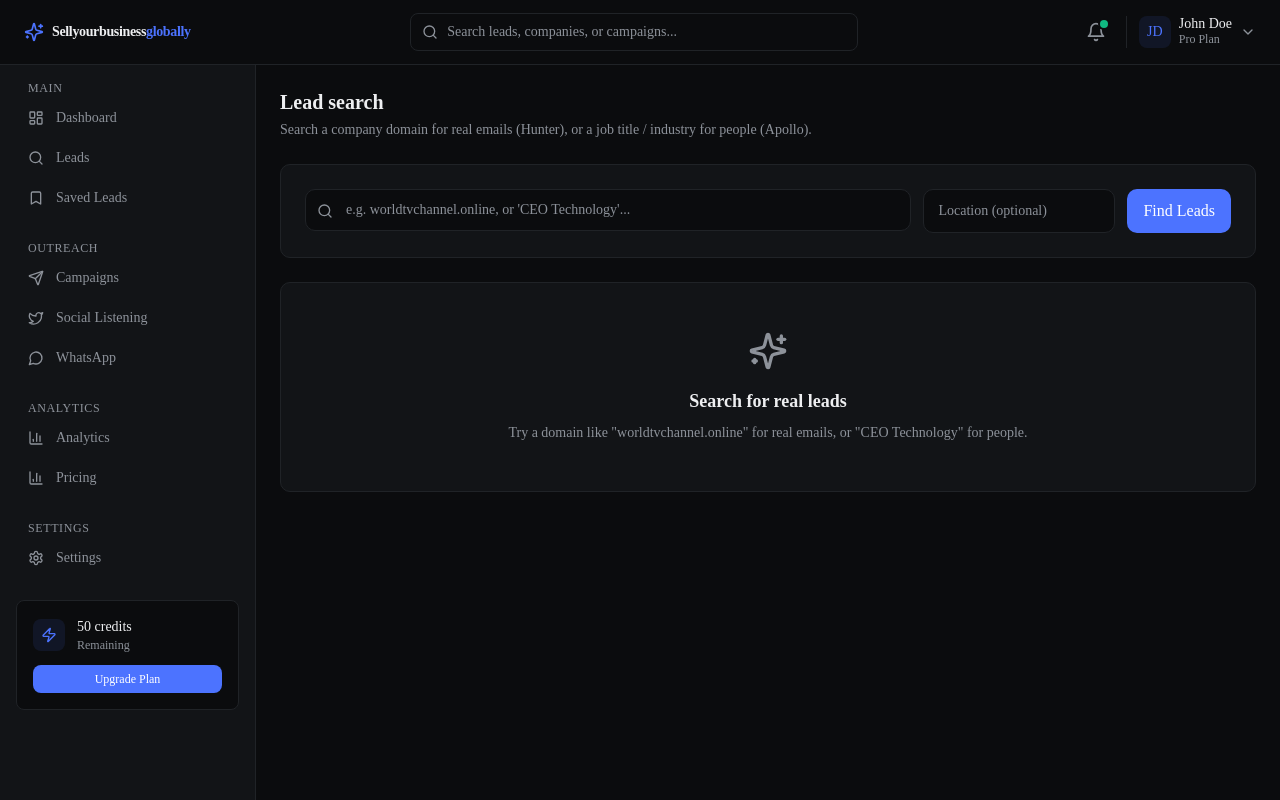
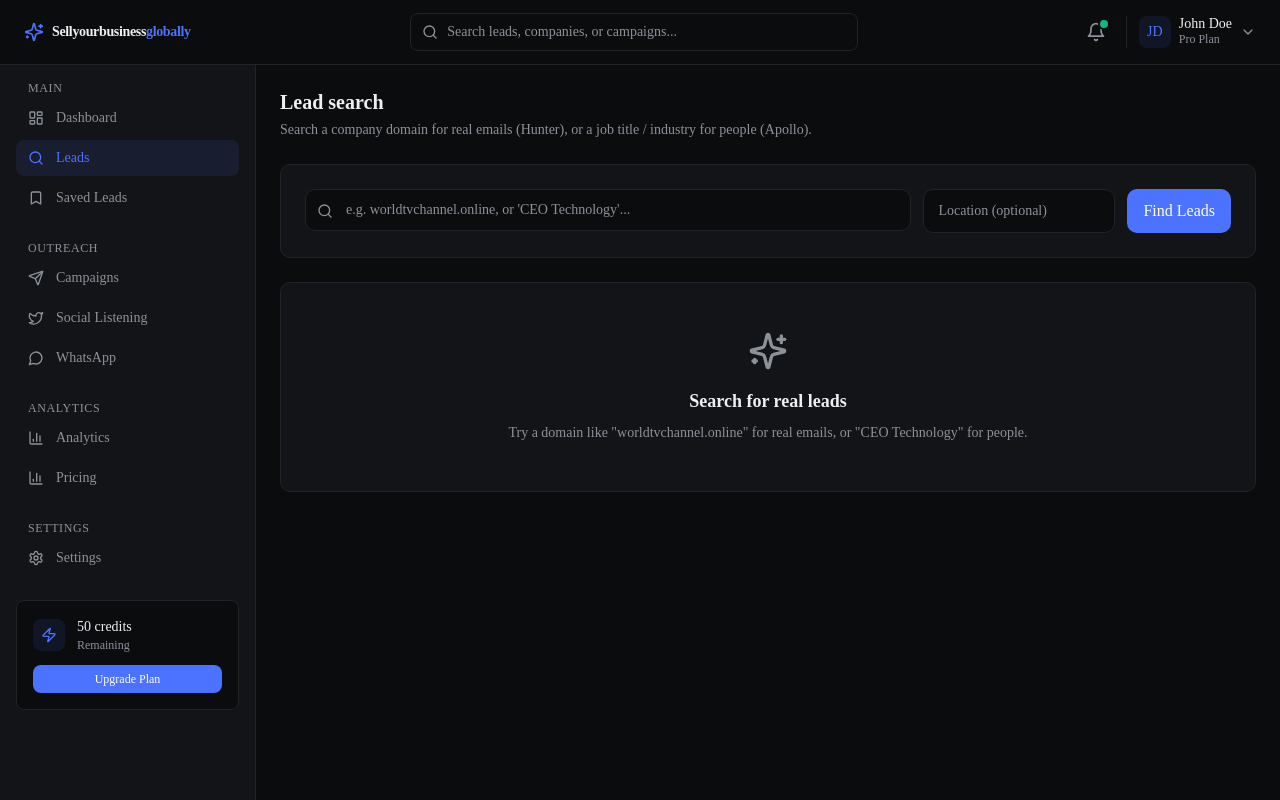
Before and after one commit to katunguTECH/sellyourbusinessglobally, a Next.js app: page /leads in a window 1280 px wide. Built offline with nearby package versions, Linux system fonts and the light colour scheme.

Commit message:
Fix: point Leads nav link to /leads

```diff
--- a/components/layout/Sidebar.tsx
+++ b/components/layout/Sidebar.tsx
@@ -13,7 +13,7 @@ const navSections = [
     label: 'Main',
     items: [
       { href: '/dashboard', label: 'Dashboard', icon: LayoutDashboard },
-      { href: '/apollo-leads', label: 'Leads', icon: Search },
+      { href: '/leads', label: 'Leads', icon: Search },
       { href: '/saved-leads', label: 'Saved Leads', icon: Bookmark },
     ]
   },
```
